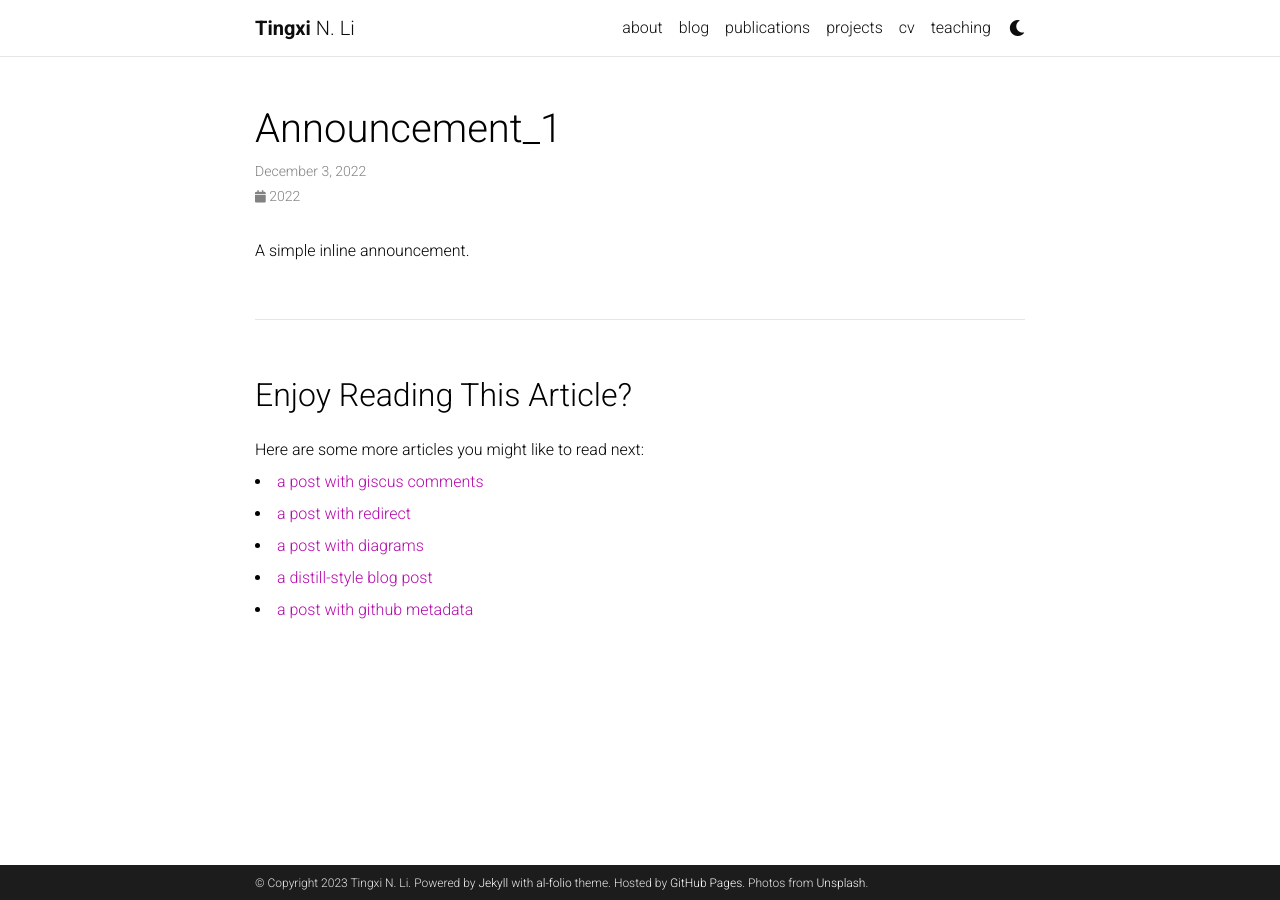
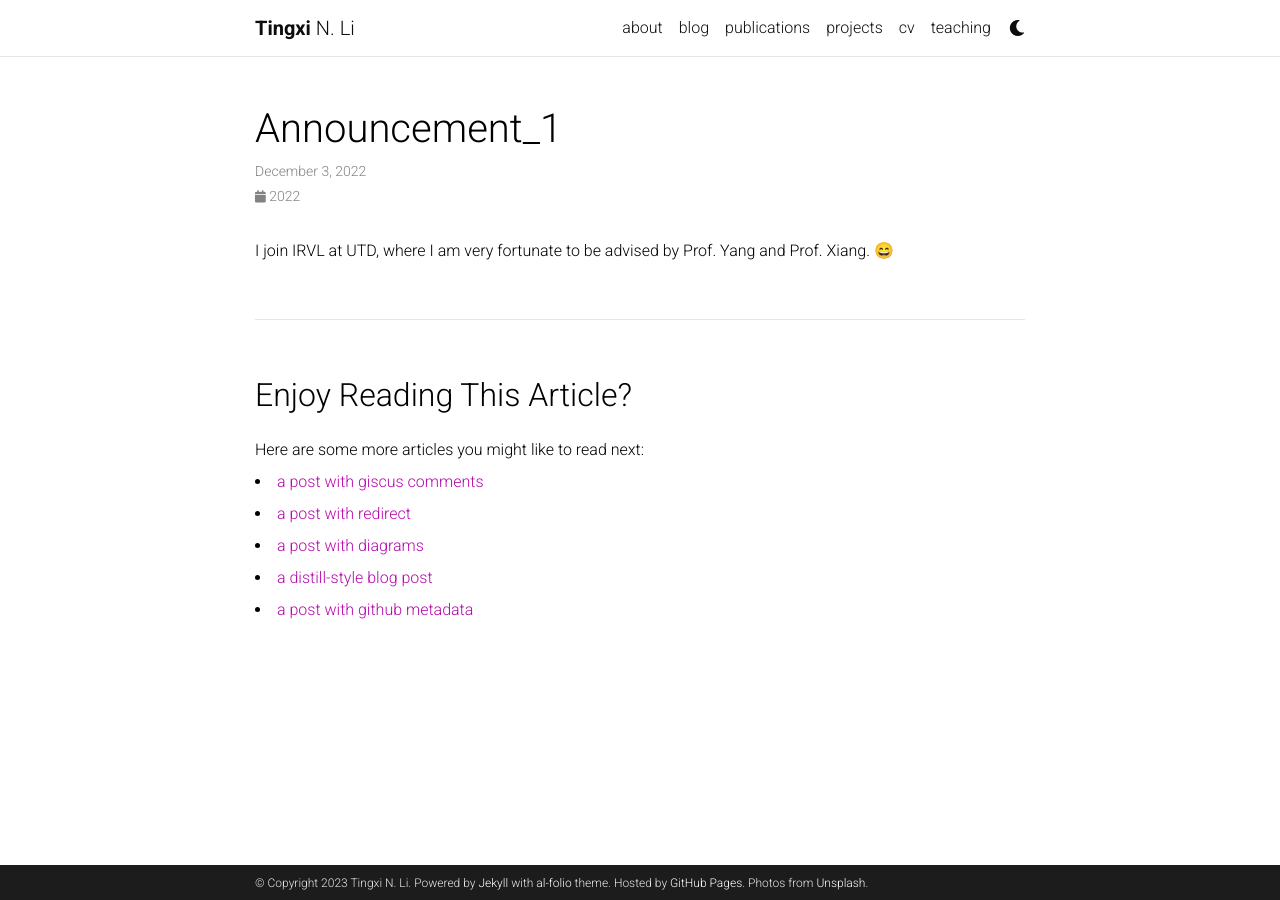
Before and after one commit to tinzzyli/tinzzyli.github.io, a Jekyll site: the page built from _news/announcement_1.md, in a window 1280 px wide. Built offline with Jekyll 4.4.1, drawn with Linux system fonts in a browser that asks for light colours; comment, search, counter and statistics services are not loaded; a style sheet for code colours, icons or effects is not loaded.

Commit message:
Update announcement_1.md

```diff
--- a/_news/announcement_1.md
+++ b/_news/announcement_1.md
@@ -3,4 +3,4 @@ layout: post
 date: 2022-12-3 02:30:00-0800
 inline: true
 ---
-A simple inline announcement.
+I join IRVL at UTD, where I am very fortunate to be advised by Prof. Yang and Prof. Xiang. 😄
```
